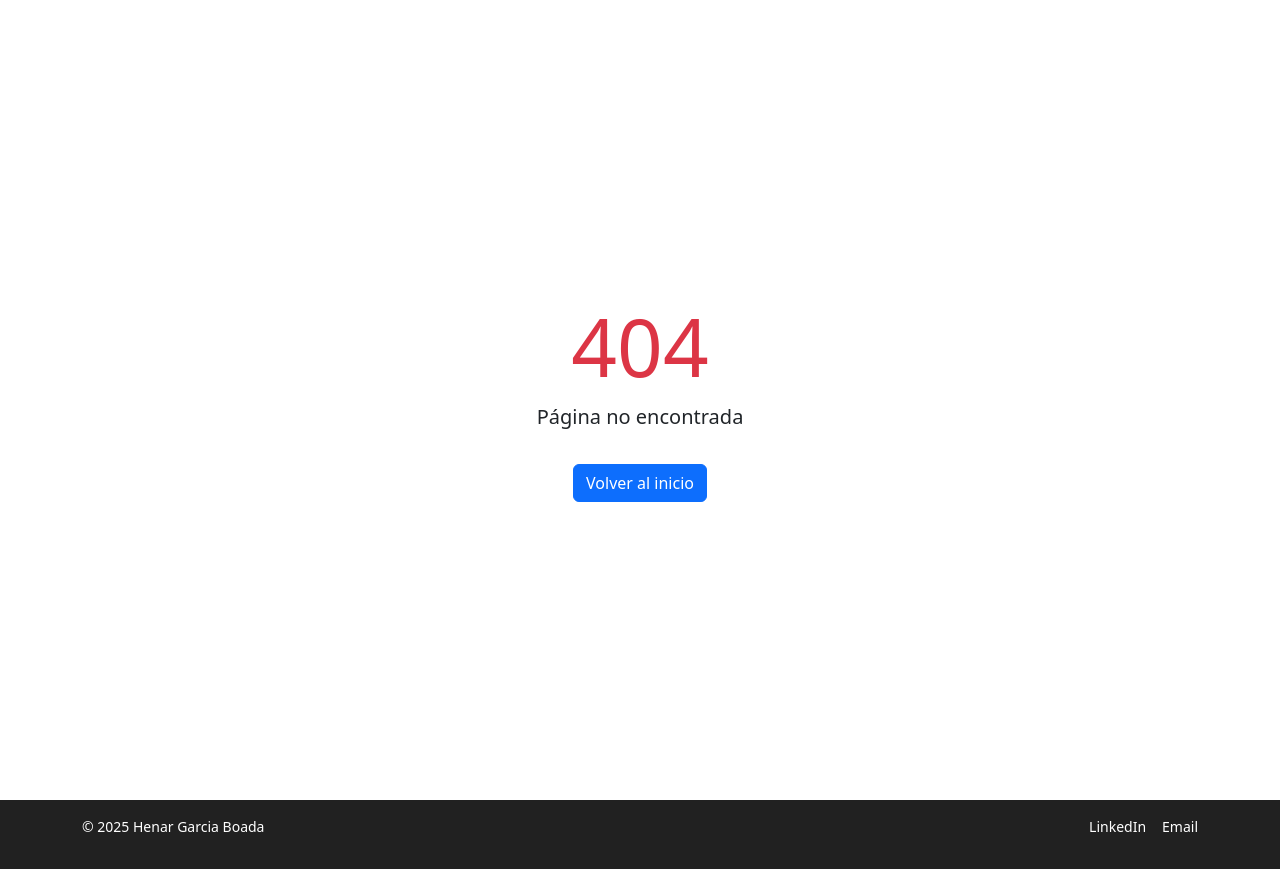
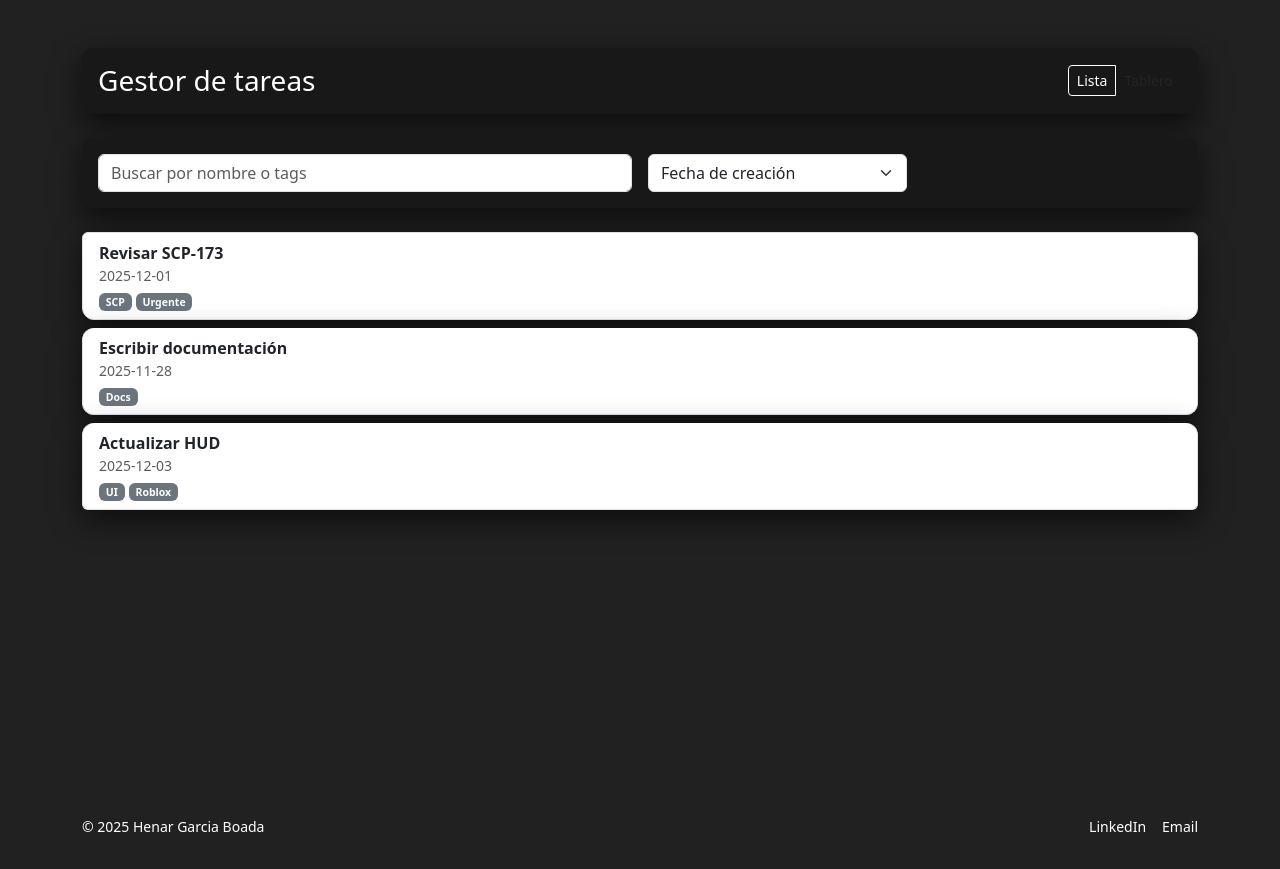
Before and after one commit to henar2004/Test, a React (Create React App) app: page /Tareas in a window 1280 px wide. Before the commit this address had no page. Built offline with nearby package versions, Linux system fonts and the light colour scheme.

Commit message:
Animacion de cambio de pagina

```diff
--- a/src/App.css
+++ b/src/App.css
@@ -5,14 +5,30 @@
   --accent: rgba(0, 179, 126, 1);
 }
 
-/* Fondo y contenedor general */
+/* ===== Fondo global ===== */
+html,
+body {
+  min-height: 100%;
+  background-color: var(--bg);
+}
+
+/* Fondo de página (ocupa viewport visible) */
 .portfolio-bg {
   background-color: var(--bg);
 }
+
+/* Hace que la página llegue justo al final de la pantalla */
+.page-fill {
+  min-height: 100vh;
+  padding-top: 3rem;
+  padding-bottom: 3rem;
+}
+
+/* Contenedor central */
 .portfolio-container {
   max-width: 920px;
   margin: 0 auto;
-  padding: 0; /* se puede ajustar según necesidad */
+  padding: 0;
 }
 
 /* Cards base */
@@ -45,9 +61,14 @@
   border: 1px solid rgba(255, 255, 255, 0.06);
 }
 
-/* Responsive base */
+/* Responsive */
 @media (max-width: 767.98px) {
   .portfolio-container {
     padding: 0 1rem;
   }
 }
+
+/* shell siempre opaco con el color de fondo */
+.fade-shell {
+  background-color: #181818; /* color que quieres ver durante la transición */
+}
--- a/src/App.js
+++ b/src/App.js
@@ -1,29 +1,73 @@
-// Librerías externas
+// App.js
 import {
   BrowserRouter as Router,
   Routes,
   Route,
   Navigate,
+  useLocation,
 } from "react-router-dom";
-import { useEffect } from "react";
+import { useEffect, useState } from "react";
 
-// Componentes internos
 import Portafolio from "./pages/portafolio.js";
+import Tareas from "./pages/tareas.js";
 import Footer from "./components/footer.js";
 import NotFound from "./pages/not-found.js";
 
+// Componente que anima la transición entre páginas
+function AnimatedRoutes() {
+  const location = useLocation();
+  const [displayLocation, setDisplayLocation] = useState(location);
+  const [opacity, setOpacity] = useState(1);
+
+  useEffect(() => {
+    if (location.pathname !== displayLocation.pathname) {
+      setOpacity(0); // fade-out
+      const t = setTimeout(() => {
+        setDisplayLocation(location);
+        requestAnimationFrame(() => setOpacity(1)); // fade-in
+      }, 280);
+      return () => clearTimeout(t);
+    }
+  }, [location, displayLocation]);
+
+  return (
+    <div className="fade-shell" style={{ minHeight: "100vh" }}>
+      <div
+        className="fade-layer"
+        style={{
+          opacity,
+          transition: "opacity 0.28s ease-in-out",
+        }}
+      >
+        {/* Contenido de la página */}
+        <Routes location={displayLocation} key={displayLocation.pathname}>
+          <Route path="/" element={<Navigate to="/Home" replace />} />
+          <Route path="/Home" element={<Portafolio />} />
+          <Route path="/Tareas" element={<Tareas />} />
+          <Route path="*" element={<NotFound />} />
+        </Routes>
+
+        {/* Footer también dentro de la capa animada */}
+        <Footer />
+      </div>
+    </div>
+  );
+}
+
 export default function App() {
-  // Cambio de color de favicon
+  // Cambia el favicon según el modo oscuro o claro
   useEffect(() => {
     const link =
       document.querySelector("link[rel~='icon']") ||
       document.createElement("link");
     link.rel = "icon";
+
     const setFavicon = () => {
       const isDark = window.matchMedia("(prefers-color-scheme: dark)").matches;
       link.href = isDark ? "/white-favicon.png" : "/black-favicon.png";
       document.head.appendChild(link);
     };
+
     setFavicon();
     window
       .matchMedia("(prefers-color-scheme: dark)")
@@ -32,16 +76,7 @@ export default function App() {
 
   return (
     <Router>
-      {/* Rutas */}
-      <Routes>
-        <Route path="/" element={<Navigate to="/Home" replace />} />
-        <Route path="/Home" element={<Portafolio />} />
-          <Route path="*" element={<NotFound />} />
-        {/* Ruta catch-all para errores */}
-      </Routes>
-
-      {/* <Footer /> */}
-      <Footer />
+      <AnimatedRoutes />
     </Router>
   );
 }
--- a/src/components/cards.js
+++ b/src/components/cards.js
@@ -1,12 +1,13 @@
+import { Link } from "react-router-dom";
 import webIcon from "../images/link.png";
 import "../styles/cards.css";
 
 const proyectos = [
   {
-    titulo: "Proyecto Roblox 1",
+    titulo: "Proyecto de tareas",
     descripcion:
       "Juego desarrollado en Roblox con scripting en Lua, centrado en mecánicas SCP.",
-    enlace: "#",
+    enlace: "/Tareas",
   },
   {
     titulo: "Proyecto Web 1",
@@ -24,7 +25,6 @@ const proyectos = [
 export default function Cards() {
   return (
     <div className="row g-4">
-      {/* g-4 reemplaza mb-4 en las columnas para spacing uniforme */}
       {proyectos.map((proyecto, index) => (
         <div className="col-md-4" key={index}>
           <div className="portfolio-card p-4 rounded shadow-sm h-100 d-flex flex-column justify-content-between position-relative">
@@ -34,16 +34,24 @@ export default function Cards() {
             </div>
 
             <div className="d-flex gap-3 mt-3 align-items-center">
-              <a
-                href={proyecto.enlace}
-                target="_blank"
-                rel="noopener noreferrer"
-                className="btn-project d-flex align-items-center gap-2"
-                aria-label={`Abrir ${proyecto.titulo}`}
-              >
-                <img src={webIcon} alt="Web" width={18} height={18} />
-                Abrir
-              </a>
+              {proyecto.enlace !== "#" ? (
+                <Link
+                  to={proyecto.enlace}
+                  className="btn-project d-flex align-items-center gap-2"
+                  aria-label={`Abrir ${proyecto.titulo}`}
+                >
+                  <img src={webIcon} alt="Web" width={18} height={18} />
+                  Abrir
+                </Link>
+              ) : (
+                <button
+                  className="btn-project d-flex align-items-center gap-2 disabled-btn"
+                  disabled
+                >
+                  <img src={webIcon} alt="Web" width={18} height={18} />
+                  No disponible
+                </button>
+              )}
             </div>
           </div>
         </div>
--- a/src/pages/portafolio.js
+++ b/src/pages/portafolio.js
@@ -4,8 +4,8 @@ import "../styles/portafolio.css";
 
 export default function Portafolio() {
   return (
-    <div className="portfolio-bg min-vh-100 py-5">
-      <div className="container">
+    <main className="portfolio-bg page-fill">
+      <div className="container portfolio-container">
         {/* HERO / INICIO */}
         <header id="inicio" className="hero d-flex align-items-center mb-5">
           <img src={miFoto} alt="Henar Garcia Boada" className="hero-photo" />
@@ -135,6 +135,6 @@ export default function Portafolio() {
           </div>
         </section>
       </div>
-    </div>
+    </main>
   );
 }
--- a/src/pages/tareas.js
+++ b/src/pages/tareas.js
@@ -0,0 +1,76 @@
+// components/TaskDashboard.js
+import React, { useState } from "react";
+
+const SAMPLE_TASKS = [
+  { id: 1, title: "Revisar SCP-173", text: "Probar movimientos", tags: ["SCP", "Urgente"], created: "2025-12-01", updated: "2025-12-02" },
+  { id: 2, title: "Escribir documentación", text: "Notas de clase", tags: ["Docs"], created: "2025-11-28", updated: "2025-12-01" },
+  { id: 3, title: "Actualizar HUD", text: "Arreglar UI en Roblox", tags: ["UI", "Roblox"], created: "2025-12-03", updated: "2025-12-03" },
+];
+
+export default function TaskDashboard() {
+  const [view, setView] = useState("list");
+  const [filter, setFilter] = useState("created");
+
+  return (
+    <main className="portfolio-bg page-fill">
+      <div className="container portfolio-container">
+
+        <div className="portfolio-card p-3 mb-4 d-flex justify-content-between align-items-center">
+          <h3 className="m-0">Gestor de tareas</h3>
+          <div className="btn-group">
+            <button className={`btn btn-ghost btn-sm ${view==="list" ? "active" : ""}`} onClick={()=>setView("list")}>Lista</button>
+            <button className={`btn btn-ghost btn-sm ${view==="board" ? "active" : ""}`} onClick={()=>setView("board")}>Tablero</button>
+          </div>
+        </div>
+
+        <div className="portfolio-card p-3 mb-4">
+          <div className="row g-3">
+            <div className="col-md-6">
+              <input className="form-control dark-input" placeholder="Buscar por nombre o tags" />
+            </div>
+            <div className="col-md-3">
+              <select className="form-select dark-input" value={filter} onChange={(e)=>setFilter(e.target.value)}>
+                <option value="created">Fecha de creación</option>
+                <option value="updated">Fecha de modificación</option>
+              </select>
+            </div>
+          </div>
+        </div>
+
+        {view === "list" ? (
+          <div className="list-group mb-4">
+            {SAMPLE_TASKS.map(task => (
+              <div key={task.id} className="list-group-item portfolio-card mb-2">
+                <div className="fw-bold">{task.title}</div>
+                <div className="small text-muted">{filter === "created" ? task.created : task.updated}</div>
+                <div className="small mt-1">
+                  {task.tags.map(tag => (
+                    <span key={tag} className="badge bg-secondary me-1">{tag}</span>
+                  ))}
+                </div>
+              </div>
+            ))}
+          </div>
+        ) : (
+          <div className="row g-3">
+            {SAMPLE_TASKS.map(task => (
+              <div key={task.id} className="col-md-4">
+                <div className="portfolio-card p-3 h-100">
+                  <div className="fw-bold mb-1">{task.title}</div>
+                  <div className="small text-muted mb-2">{filter === "created" ? task.created : task.updated}</div>
+                  <div className="small">{task.text.slice(0, 50)}...</div>
+                  <div className="mt-2">
+                    {task.tags.map(tag => (
+                      <span key={tag} className="badge bg-secondary me-1">{tag}</span>
+                    ))}
+                  </div>
+                </div>
+              </div>
+            ))}
+          </div>
+        )}
+
+      </div>
+    </main>
+  );
+}
--- a/src/styles/cards.css
+++ b/src/styles/cards.css
@@ -27,3 +27,10 @@
 .btn-project:hover img {
   filter: brightness(0) saturate(100%);
 }
+
+.disabled-btn {
+  background-color: #ff4d4d; /* rojo para indicar desactivado */
+  color: #fff;
+  opacity: 0.7;
+  cursor: not-allowed;
+}
```
